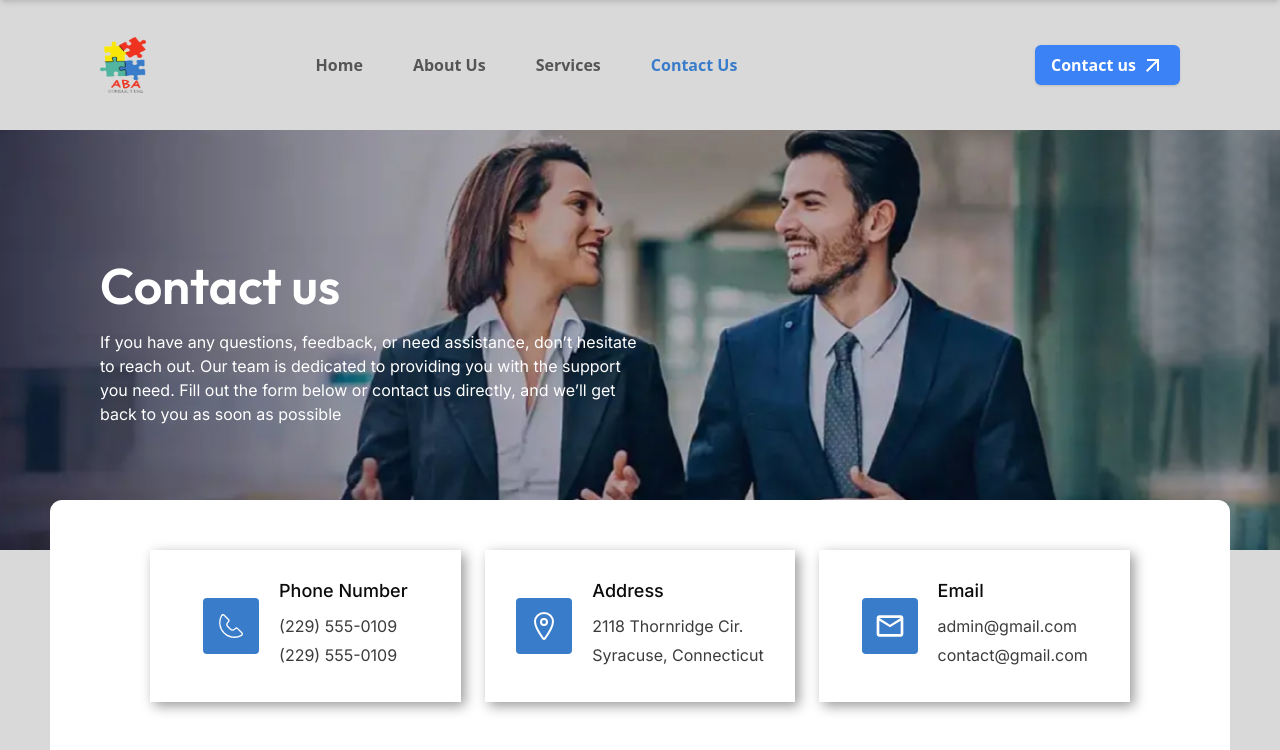
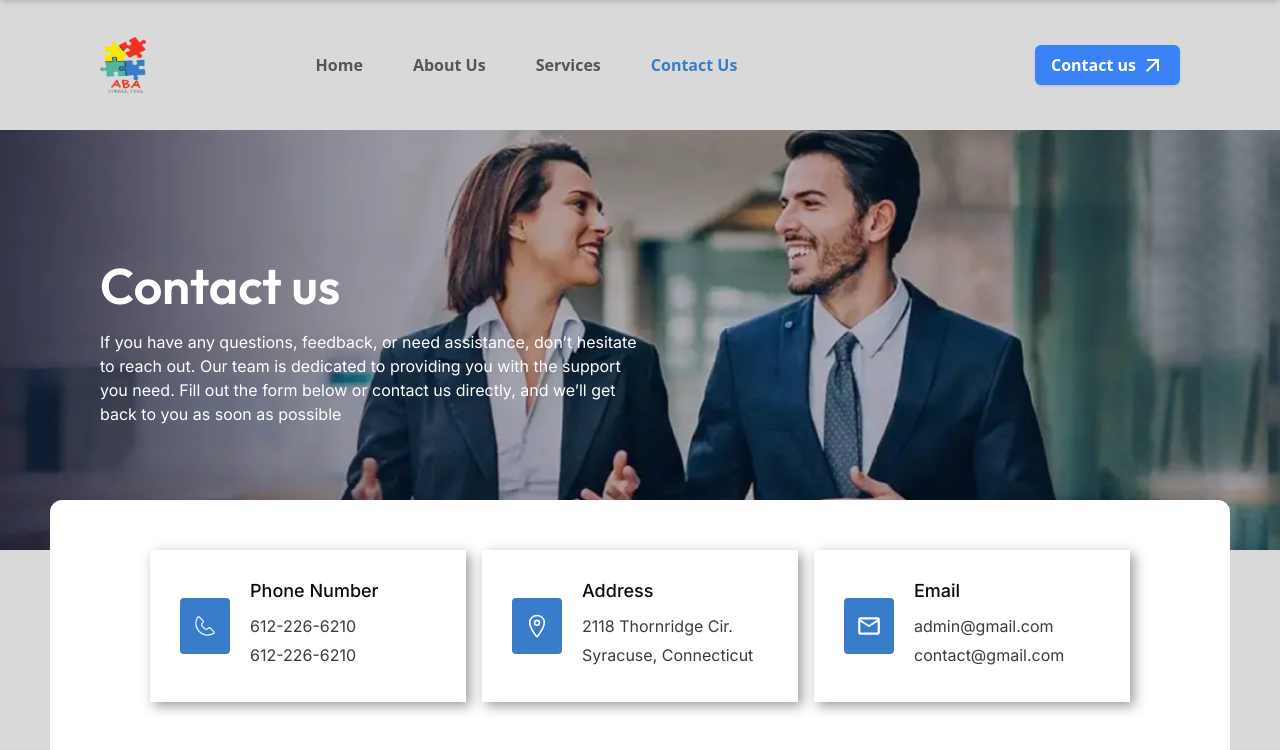
Before and after one commit to mahimnxt23/ABA-Consultancy-Copy, a React (Vite) app: page /contact in a window 1280 px wide. Shown: the top 750 px of the page. Built offline with nearby package versions, Linux system fonts and the light colour scheme.

Commit message:
contact us card fix

```diff
--- a/src/ClientSide/ContactUs/ContactBanner/ContactBanner.jsx
+++ b/src/ClientSide/ContactUs/ContactBanner/ContactBanner.jsx
@@ -80,9 +80,9 @@ const ContactBanner = () => {
       <div className="relative top-[-50px] pb-[10px] ">
         <div className="px-[30px] md:px-[32px] lg:px-[80px] bg-white pt-[50px] mx-[20px] md:mx-[50px] rounded-[12px] xl:px-[100px] 2xl:px-[150px] pb-[50px] ">
           <div className="grid grid-cols-1 gap-y-[50px]">
-            <div className="grid grid-cols-1 xl:grid-cols-3  gap-[24px]">
-              {/* Contact Card */}
-              <div className=" flex justify-center items-center  shadow-[4px_4px_12px_0px_rgba(0,0,0,0.4)] gap-x-[20px] p-[30px] bg-white">
+            <div className="grid grid-cols-1 xl:grid-cols-3  gap-[16px]">
+              <div className=" grid grid-cols-[50px_1fr]   w-full  items-center  shadow-[4px_4px_12px_0px_rgba(0,0,0,0.4)] gap-x-[20px] p-[30px] bg-white">
+                {/* Contact Card */}
                 <div className="bg-[#397CCA] p-[12px] rounded-[4px] flex justify-center items-center">
                   <CiPhone className="text-white" size={32} />
                 </div>
@@ -91,14 +91,14 @@ const ContactBanner = () => {
                     Phone Number
                   </h1>
                   <p className="pb-[5px] text-[#0B0B0BCC]/[.8] bodyText font-normal">
-                    (229) 555-0109
+                    612-226-6210
                   </p>
                   <p className="pb-[5px]  text-[#0B0B0BCC]/[.8] bodyText font-normal">
-                    (229) 555-0109
+                    612-226-6210
                   </p>
                 </div>
               </div>
-              <div className=" flex justify-center items-center  shadow-[4px_4px_12px_0px_rgba(0,0,0,0.4)] gap-x-[20px] p-[30px] bg-white">
+              <div className="  grid grid-cols-[50px_1fr]  w-full items-center  shadow-[4px_4px_12px_0px_rgba(0,0,0,0.4)] gap-x-[20px] p-[30px] bg-white">
                 <div className="bg-[#397CCA] p-[12px] rounded-[4px] flex justify-center items-center">
                   <IoLocationOutline className="text-white" size={32} />
                 </div>
@@ -115,7 +115,7 @@ const ContactBanner = () => {
                 </div>
               </div>
 
-              <div className="flex justify-center items-center shadow-[4px_4px_12px_0px_rgba(0,0,0,0.4)] gap-x-[20px] p-[30px] bg-white">
+              <div className=" grid grid-cols-[50px_1fr]   w-full items-center  shadow-[4px_4px_12px_0px_rgba(0,0,0,0.4)] gap-x-[20px] p-[30px] bg-white">
                 <div className="bg-[#397CCA] p-[12px] rounded-[4px] flex justify-center items-center">
                   <MdOutlineEmail className="text-white" size={32} />
                 </div>
```
